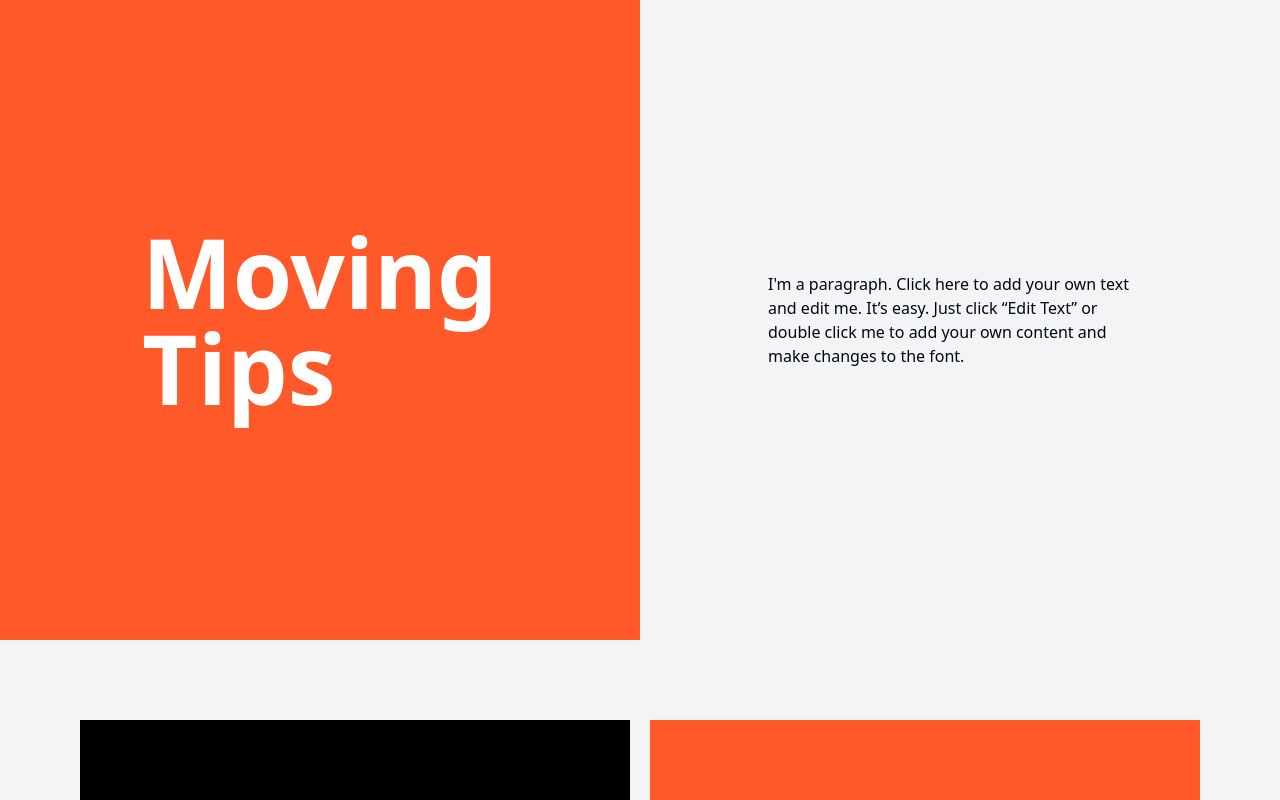
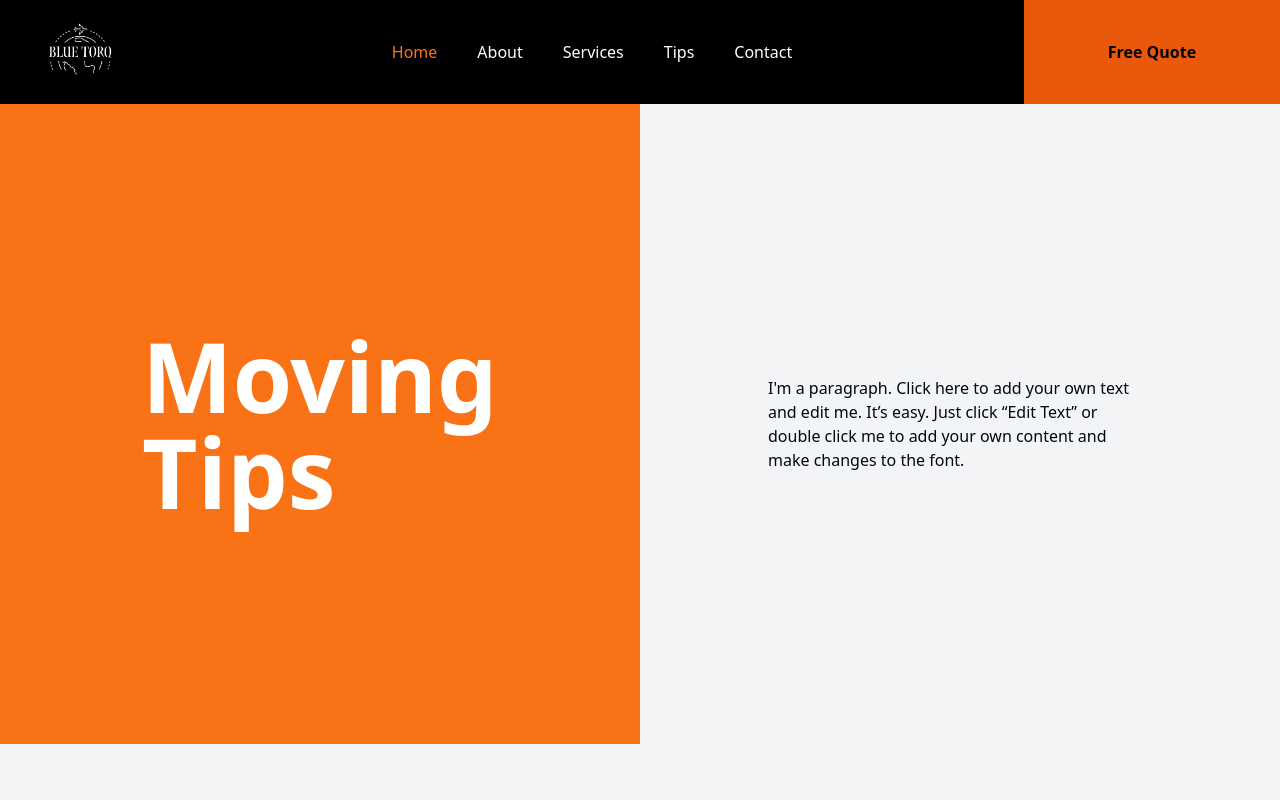
Before and after one commit to durgavarapraveen/freelance, a React (Vite) app: page /tips in a window 1280 px wide. Shown: the top 800 px of the page. Built offline with nearby package versions, Linux system fonts and the light colour scheme.

Commit message:
added header

```diff
--- a/package.json
+++ b/package.json
@@ -13,6 +13,7 @@
     "animate.css": "^4.1.1",
     "react": "^18.2.0",
     "react-dom": "^18.2.0",
+    "react-icons": "^5.2.1",
     "react-router-dom": "^6.23.1"
   },
   "devDependencies": {
--- a/src/App.jsx
+++ b/src/App.jsx
@@ -4,10 +4,12 @@ import { BrowserRouter as Router, Routes, Route } from "react-router-dom";
 import Home from "./Pages/Home";
 import Services from './components/Services';
 import Tips from './components/Tips';
+import Header from "./components/Header";
 
 function App() {
   return (
     <Router>
+          <Header />
           <Routes>
             <Route path="/services" element={<Services />} />
             <Route path="/tips" element={<Tips />} />
--- a/src/components/Header.jsx
+++ b/src/components/Header.jsx
@@ -1,43 +1,120 @@
-import React, { useState } from 'react';
-import image from './image.png';
-// import Footer from './footer'
+import React, { useRef, useState } from 'react';
+import image from '../assets/image.jpg'
+import { useNavigate } from 'react-router-dom';
+import { LuMenu } from "react-icons/lu";
+import { IoMdCloseCircleOutline } from "react-icons/io";
 
 function Header() {
   const [isDropdownOpen, setIsDropdownOpen] = useState(false);
+  const [selectedMenu, setSelectedMenu] = useState('Home');
+  const navigate = useNavigate();
+  const dropdownRef = useRef(null);
 
   const toggleDropdown = () => {
     setIsDropdownOpen(!isDropdownOpen);
   };
 
+  const handleMenuClick = (menu, path) => {
+    event.preventDefault();
+    setSelectedMenu(menu);
+    setIsDropdownOpen(false);
+    navigate(path);
+  };
+
   return (
     <div className="flex flex-col gap-10">
-      <div className="flex flex-row">
-      <div className="flex justify-center bg-black w-4/5 flex-row items-center gap-20 p-5 flex-wrap">
-        <div className="left flex flex-row flex-wrap">
-          <img src={image} alt="logo" />
-          <h1 className="whitespace-pre-line text-white font-bold">Fly<br />Right<br />Movers</h1>
+      <div className="flex flex-col">
+        <div className='lg:hidden w-full text-center text-black bg-orange-500 py-2'>Free Quote
+
         </div>
-        <div className="center flex gap-20 lg:hidden">
-          <button onClick={toggleDropdown} className="text-white">Menu</button>
+      <div className="flex justify-between bg-black w-full flex-row items-center gap-20 ">
+        <div className="flex px-10 ">
+          <img src={image} alt="logo" className='w-20' />
+        </div>
+        <div className="center flex gap-20 lg:hidden relative" >
+          <LuMenu onClick={toggleDropdown} className="text-white text-2xl mr-10 cursor-pointer"/>
           {isDropdownOpen && (
-            <div className="absolute top-12 right-0 bg-black text-white p-2 r-2">
-              <a href="#" className="block py-1 text-white hover:text-red-600">Home</a>
-              <a href="#" className="block py-1 text-white hover:text-red-600">About</a>
-              <a href="#" className="block py-1 text-white hover:text-red-600">Services</a>
-              <a href="#" className="block py-1 text-white hover:text-red-600">Tips</a>
-              <a href="#" className="block py-1 text-white hover:text-red-600">Contact</a>
+            <div className="absolute right-0 bg-black w-40 text-white p-3 r-2 flex flex-col justify-center items-center gap-5" ref={dropdownRef}>
+            <div className='w-full text-right'><IoMdCloseCircleOutline className='text-right ml-auto text-2xl cursor-pointer' onClick={()=>setIsDropdownOpen(false)} /></div>
+             <a
+                  href="#"
+                  className={`${selectedMenu === 'Home' ? 'text-orange-500' : 'text-white'} hover:text-orange-600`}
+                  onClick={() => handleMenuClick('Home', '/')}
+                >
+                  Home
+                </a>
+                <a
+                  href="#"
+                  className={`${selectedMenu === 'About' ? 'text-orange-500' : 'text-white'} hover:text-orange-600`}
+                  onClick={() => handleMenuClick('About', '/about')}
+                >
+                  About
+                </a>
+                <a
+                  href="#"
+                  className={`${selectedMenu === 'Services' ? 'text-orange-500' : 'text-white'} hover:text-orange-600`}
+                  onClick={() => handleMenuClick('Services', '/services')}
+                >
+                  Services
+                </a>
+                <a
+                  href="#"
+                  className={`${selectedMenu === 'Tips' ? 'text-orange-500' : 'text-white'} hover:text-orange-600`}
+                  onClick={() => handleMenuClick('Tips', '/tips')}
+                >
+                  Tips
+                </a>
+                <a
+                  href="#"
+                  className={`${selectedMenu === 'Contact' ? 'text-orange-500' : 'text-white'} hover:text-orange-600`}
+                  onClick={() => handleMenuClick('Contact', '/contact')}
+                >
+                  Contact
+                </a>
             </div>
           )}
         </div>
-        <div className="center flex gap-20 hidden lg:flex">
-          <a href="#" className="text-red-600">Home</a>
-          <a href="#" className="text-white hover:text-red-600">About</a>
-          <a href="#" className="text-white hover:text-red-600">Services</a>
-          <a href="#" className="text-white hover:text-red-600">Tips</a>
-          <a href="#" className="text-white hover:text-red-600">Contact</a>
+        <div className="fjustify-center lg:flex hidden gap-10 ">
+        <a
+                  href="#"
+                  className={`${selectedMenu === 'Home' ? 'text-orange-500' : 'text-white'} hover:text-orange-600`}
+                  onClick={() => handleMenuClick('Home', '/')}
+                >
+                  Home
+                </a>
+                <a
+                  href="#"
+                  className={`${selectedMenu === 'About' ? 'text-orange-500' : 'text-white'} hover:text-orange-600`}
+                  onClick={() => handleMenuClick('About', '/about')}
+                >
+                  About
+                </a>
+                <a
+                  href="#"
+                  className={`${selectedMenu === 'Services' ? 'text-orange-500' : 'text-white'} hover:text-orange-600`}
+                  onClick={() => handleMenuClick('Services', '/services')}
+                >
+                  Services
+                </a>
+                <a
+                  href="#"
+                  className={`${selectedMenu === 'Tips' ? 'text-orange-500' : 'text-white'} hover:text-orange-600`}
+                  onClick={() => handleMenuClick('Tips', '/tips')}
+                >
+                  Tips
+                </a>
+                <a
+                  href="#"
+                  className={`${selectedMenu === 'Contact' ? 'text-orange-500' : 'text-white'} hover:text-orange-600`}
+                  onClick={() => handleMenuClick('Contact', '/contact')}
+                >
+                  Contact
+                </a>
+        </div>
+        <div className='w-1/5 h-full lg:block hidden'>
+            <button className="bg-orange-600 w-full h-full py-10 text-black duration-500 hover:bg-black hover:text-white font-bold">Free Quote</button>
         </div>
       </div>
-      <button className="bg-red-600 text-black hover:bg-black hover:text-white font-bold w-1/5">Free Quote</button>
     </div>
 
     </div>
--- a/src/components/Services.jsx
+++ b/src/components/Services.jsx
@@ -57,7 +57,7 @@ const data=[
   return (
     <div className='p-0'>
       <div className='md:h-[80vh] flex md:flex-row flex-col'>
-          <div className='bg-[#FF5829] md:w-[50%] w-full flex justify-center items-center md:p-0 sm:p-16 p-10'>
+          <div className='bg-orange-500 md:w-[50%] w-full flex justify-center items-center md:p-0 sm:p-16 p-10'>
              <RevealOnScroll>
             <p className='text-white font-bold sm:text-8xl text-5xl'>Our <br className='md:block hidden'/> Services</p>
              </RevealOnScroll>
@@ -71,7 +71,7 @@ const data=[
                 your own content and make changes to the font.</p>
              </RevealOnScroll>
              <RevealOnScroll>
-               <button className='bg-[#FF5829] text-gray-70 font-medium duration-500 hover:bg-black hover:text-white py-3 px-6 w-fit'>Get A Free Estimate</button>
+               <button className='bg-orange-500 text-gray-70 font-medium duration-500 hover:bg-black hover:text-white py-3 px-6 w-fit'>Get A Free Estimate</button>
              </RevealOnScroll>
 
             </div>
@@ -84,12 +84,12 @@ const data=[
                     <div className='bg-gray-200'>
                    <img src={item.image} alt={item.label} className='w-full hover:scale-95 hover:opacity-90 duration-1000 cursor-pointer' />
                     </div>
-                   <div className='w-full sm:py-16 py-8 px-8 flex flex-col gap-5'>
+                   <div className='w-full sm:py-16 py-8 px-8 flex flex-col gap-5 bg-black sm:bg-white'>
                         <RevealOnScroll >
-                       <p className='text-3xl font-semibold'>{item.label}</p>
+                       <p className='text-3xl font-semibold sm:text-black text-white'>{item.label}</p>
                         </RevealOnScroll>
                         <RevealOnScroll >
-                            <p>{item.text}</p>
+                            <p className='sm:text-black text-white' >{item.text}</p>
                         </RevealOnScroll>
                    </div>
                 </div>
--- a/src/components/Tips.jsx
+++ b/src/components/Tips.jsx
@@ -55,7 +55,7 @@ export default function Tips() {
   return (
     <div className='p-0'>
       <div className='md:h-[80vh] flex md:flex-row flex-col'>
-          <div className='bg-[#FF5829] md:w-[50%] w-full flex justify-center items-center md:p-0 sm:p-16 p-10'>
+          <div className='bg-orange-500 md:w-[50%] w-full flex justify-center items-center md:p-0 sm:p-16 p-10'>
           <RevealOnScroll>
             <p className='text-white font-bold sm:text-8xl text-5xl'>Moving <br className='md:block hidden'/> Tips</p>
             </RevealOnScroll>
@@ -75,7 +75,7 @@ export default function Tips() {
           {
             data.map((item,index)=>(
                 <div key={index} className={`px-12 py-20 flex justify-center items-center flex-col gap-5 ${
-                    index % 3 !== 0 ? 'bg-[#FF5829]' : 'bg-black text-white'
+                    index % 3 !== 0 ? 'bg-orange-500' : 'bg-black text-white'
                   }`} >
                     <p className='font-medium text-lg'>{item.label}</p>
                     <RevealOnScroll><p>{item.text}</p></RevealOnScroll>
```
Also changed, not shown: src/assets/image.jpg (added), 1 other file (tests, documents, lock files or other folders).
